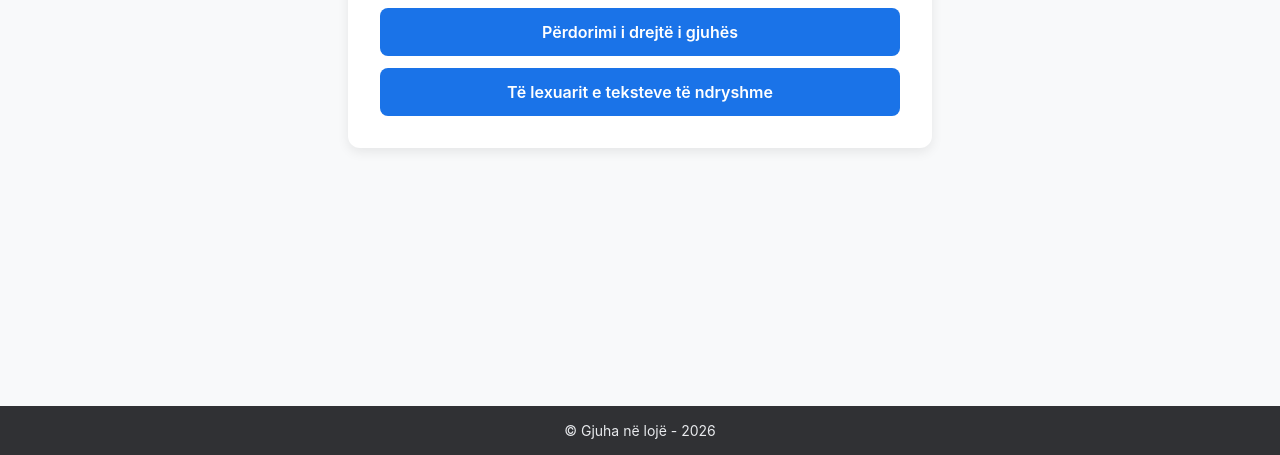
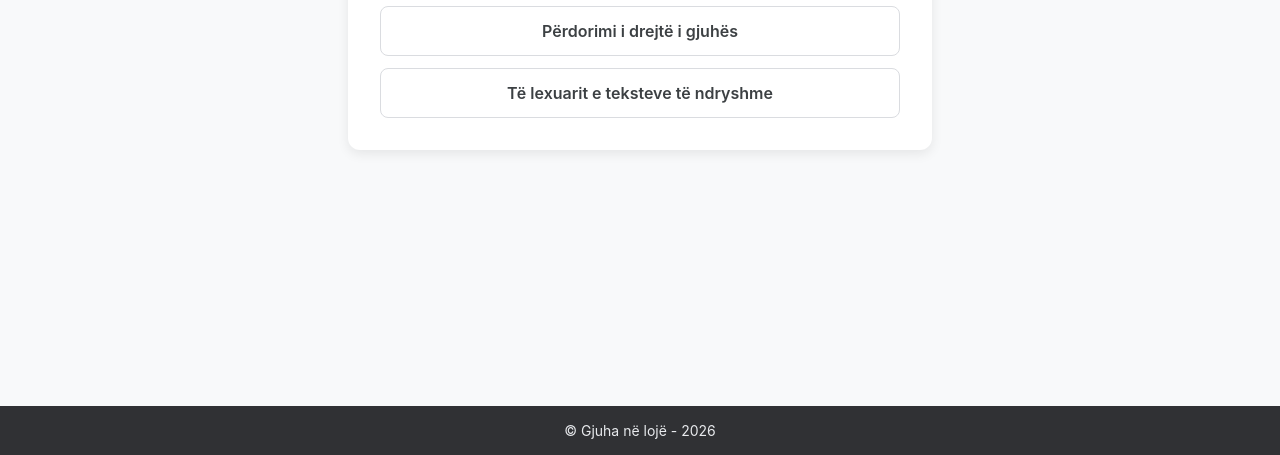
Before and after one commit to mikail-L/gjuha-ne-loje-kushtrimi-i-lirise, a plain HTML site: page pages/klasa-e-shtate.html in a window 1280 px wide. Shown: the part 345-800 px from the top of the page. Drawn offline with Linux system fonts and the light colour scheme.

Commit message:
Update klasa-e-shtate.html

```diff
--- a/pages/klasa-e-shtate.html
+++ b/pages/klasa-e-shtate.html
@@ -84,16 +84,6 @@
       color: var(--primary-blue);
     }
 
-    .btn-primary {
-      background-color: var(--primary-blue);
-      color: white;
-      border: none;
-    }
-
-    .btn-primary:hover {
-      background-color: #1557b0;
-    }
-
     footer {
       background-color: var(--footer-bg);
       color: var(--footer-text);
@@ -110,8 +100,9 @@
     <div class="card">
       <h1>Klasa e shtatë</h1>
       <div class="button-group">
-        <a class="btn btn-primary" href="gramatike-klasa-e-shtate.html">Përdorimi i drejtë i gjuhës</a>
-        <a class="btn btn-primary" href="te-lexuarit-klasa-e-shtate.html">Të lexuarit e teksteve të ndryshme</a>
+        <!-- Changed back to btn-outline so they match Klasa e gjashtë exactly -->
+        <a class="btn btn-outline" href="gramatike-klasa-e-shtate.html">Përdorimi i drejtë i gjuhës</a>
+        <a class="btn btn-outline" href="te-lexuarit-klasa-e-shtate.html">Të lexuarit e teksteve të ndryshme</a>
       </div>
     </div>
   </div>
```
